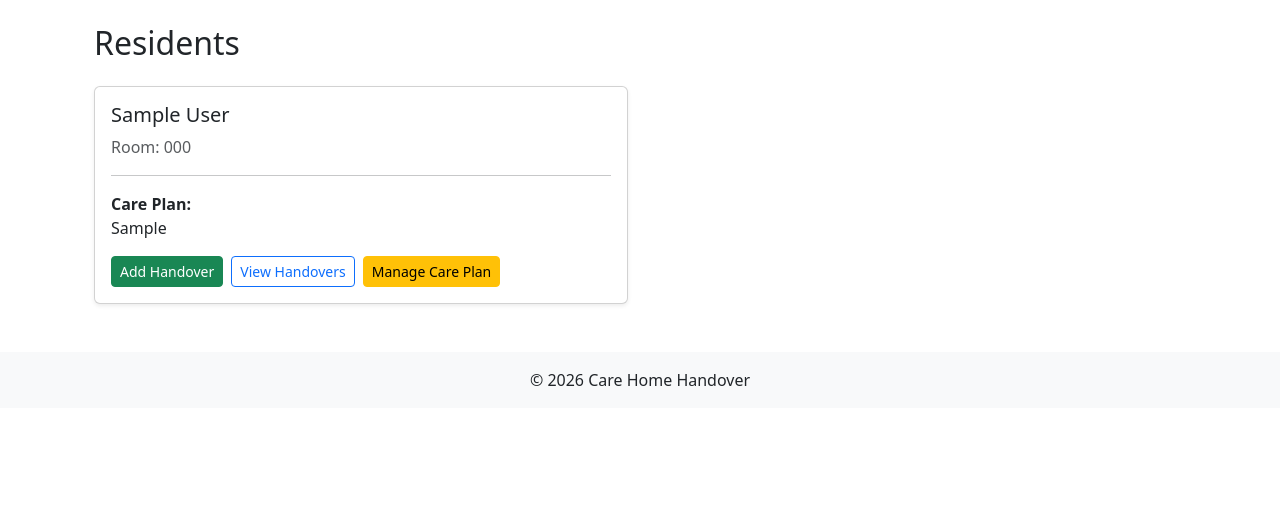
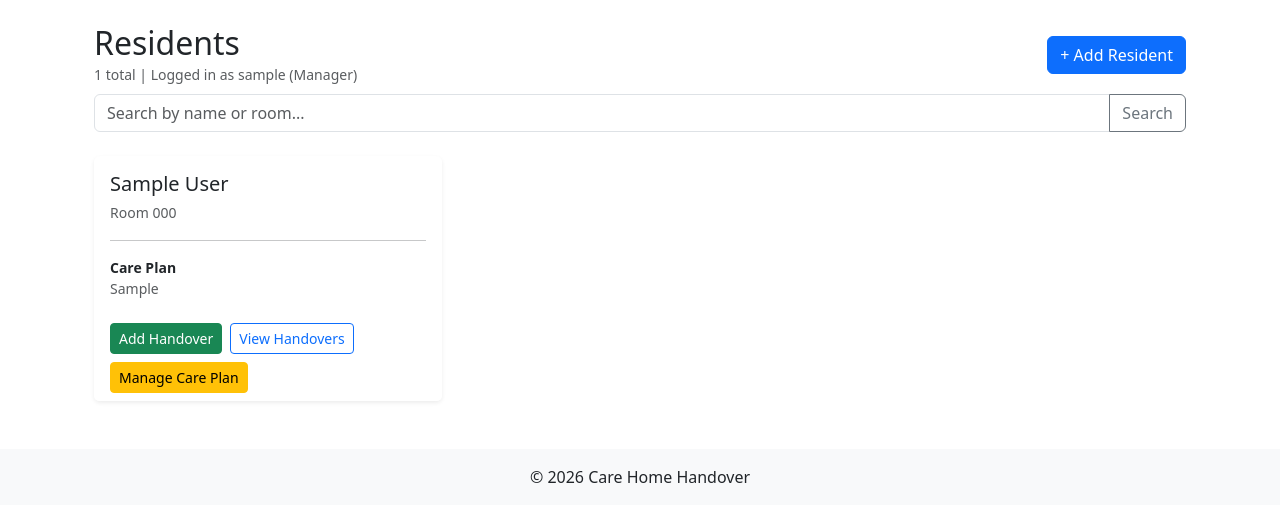
Before and after one commit to tolasedairo/carehome_handover, a Django app: page /residents/ in a window 1280 px wide. Shown: the part 61-583 px from the top of the page. Run offline with Django 5.2, Linux system fonts and the light colour scheme; a user stored in the database is signed in; tables that the repository leaves empty hold one stand-in row (values such as "Sample post").

Commit message:
feat: Add search and pagination to residents list with improved template layout

```diff
--- a/carehome/templates/carehome/residents_list.html
+++ b/carehome/templates/carehome/residents_list.html
@@ -2,57 +2,164 @@
 
 {% block content %}
 <div class="container mt-4">
-    <h2 class="mb-4">Residents</h2>
 
+  <!-- Section Header -->
+  <div class="d-flex justify-content-between align-items-center mb-2">
+    <div>
+      <h2 class="mb-0">Residents</h2>
+      <small class="text-muted">
+        {{ residents.paginator.count }} total |
+        Logged in as {{ user.username }} ({{ user.role|title }})
+      </small>
+    </div>
+
+    {% if user.role == 'manager' %}
+      <a href="#" class="btn btn-primary">
+        + Add Resident
+      </a>
+    {% endif %}
+  </div>
+
+  <!-- Search -->
+  <form method="get" class="mb-4">
+    <div class="input-group">
+      <input
+        type="text"
+        name="q"
+        class="form-control"
+        placeholder="Search by name or room..."
+        value="{{ request.GET.q|default:'' }}"
+      />
+      <button class="btn btn-outline-secondary" type="submit">
+        Search
+      </button>
+      {% if request.GET.q %}
+        <a href="{% url 'residents_list' %}" class="btn btn-outline-danger">
+          Clear
+        </a>
+      {% endif %}
+    </div>
+  </form>
+
+  <!-- Residents Grid -->
   <div class="row">
     {% for resident in residents %}
-        <div class="col-md-6 mb-4">
-            <div class="card shadow-sm">
+      <div class="col-md-6 col-lg-4 mb-4">
+        <div class="card shadow-sm border-0 h-100">
+
           <div class="card-body">
 
-                    <h5 class="card-title">
+            <!-- Resident Info -->
+            <h5 class="card-title mb-1">
               {{ resident.first_name }} {{ resident.last_name }}
             </h5>
 
-                    <p class="text-muted mb-2">
-                        Room: {{ resident.room_number }}
-                    </p>
+            <small class="text-muted">
+              Room {{ resident.room_number }}
+            </small>
 
             {% if user.role == 'manager' or user.role == 'senior_carer' %}
               <hr>
-                        <p>
-                            <strong>Care Plan:</strong><br>
-                            {{ resident.care_plan|default:"No care plan available" }}
+              <div class="small">
+                <strong>Care Plan</strong>
+                <p class="mb-0 text-muted">
+                  {{ resident.care_plan|default:"No care plan recorded." }}
                 </p>
+              </div>
             {% endif %}
 
-                    <div class="mt-3 d-flex flex-wrap gap-2">
+          </div>
 
-                        <a href="{% url 'create_handover' resident.id %}"
-                           class="btn btn-success btn-sm">
+          <!-- Action Buttons -->
+          <div class="card-footer bg-white border-0">
+            <div class="d-flex flex-wrap gap-2">
+
+              <a
+                href="{% url 'create_handover' resident.id %}"
+                class="btn btn-success btn-sm"
+              >
                 Add Handover
               </a>
 
-                        <a href="{% url 'resident_handovers' resident.id %}"
-                           class="btn btn-outline-primary btn-sm">
+              <a
+                href="{% url 'resident_handovers' resident.id %}"
+                class="btn btn-outline-primary btn-sm"
+              >
                 View Handovers
               </a>
 
               {% if user.role == 'manager' or user.role == 'senior_carer' %}
-                            <a href="{% url 'manage_careplan' resident.id %}"
-                               class="btn btn-warning btn-sm">
+                <a
+                  href="{% url 'manage_careplan' resident.id %}"
+                  class="btn btn-warning btn-sm"
+                >
                   Manage Care Plan
                 </a>
               {% endif %}
 
             </div>
+          </div>
 
         </div>
       </div>
+    {% empty %}
+      <div class="col-12">
+        <div class="alert alert-info">
+          No residents found.
         </div>
-        {% empty %}
-            <p>No residents available.</p>
+      </div>
     {% endfor %}
   </div>
+
+  <!-- Pagination -->
+  {% if residents.has_other_pages %}
+    <nav class="mt-4">
+      <ul class="pagination justify-content-center">
+
+        {% if residents.has_previous %}
+          <li class="page-item">
+            <a class="page-link"
+               href="?q={{ request.GET.q|default:'' }}&page={{ residents.previous_page_number }}">
+              Previous
+            </a>
+          </li>
+        {% else %}
+          <li class="page-item disabled">
+            <span class="page-link">Previous</span>
+          </li>
+        {% endif %}
+
+        {% for num in residents.paginator.page_range %}
+          {% if residents.number == num %}
+            <li class="page-item active">
+              <span class="page-link">{{ num }}</span>
+            </li>
+          {% else %}
+            <li class="page-item">
+              <a class="page-link"
+                 href="?q={{ request.GET.q|default:'' }}&page={{ num }}">
+                {{ num }}
+              </a>
+            </li>
+          {% endif %}
+        {% endfor %}
+
+        {% if residents.has_next %}
+          <li class="page-item">
+            <a class="page-link"
+               href="?q={{ request.GET.q|default:'' }}&page={{ residents.next_page_number }}">
+              Next
+            </a>
+          </li>
+        {% else %}
+          <li class="page-item disabled">
+            <span class="page-link">Next</span>
+          </li>
+        {% endif %}
+
+      </ul>
+    </nav>
+  {% endif %}
+
 </div>
 {% endblock %}
--- a/carehome/views.py
+++ b/carehome/views.py
@@ -1,58 +1,80 @@
 from django.shortcuts import render, redirect, get_object_or_404
 from django.contrib.auth.decorators import login_required
+from django.core.paginator import Paginator
+from django.db.models import Q
+
 from .models import Resident, Handover
 from .forms import HandoverForm
 from .decorators import role_required
 
 
-# Home page
+# ==============================
+# Home Page
+# ==============================
 def home(request):
     return render(request, "carehome/home.html")
 
 
-#  Residents views
+# ==============================
+# Residents List View
+# ==============================
 @login_required
 @role_required(['manager', 'senior_carer', 'carer'])
 def residents_list(request):
-    """
-    All roles can see residents.
-    Managers & senior carers see care plan.
-    Carers see basic info only.
-    """
-    residents = Resident.objects.all()
+    query = request.GET.get('q', '').strip()
+
+    residents = Resident.objects.all().order_by('last_name', 'first_name')
+
+    if query:
+        residents = residents.filter(
+            Q(first_name__icontains=query) |
+            Q(last_name__icontains=query) |
+            Q(room_number__icontains=query)
+        ).distinct()
+
+    paginator = Paginator(residents, 10)  # 10 residents per page
+    page_number = request.GET.get('page')
+    page_obj = paginator.get_page(page_number)
 
     context = {
-        'residents': residents,
-        'user_role': request.user.role
+        'residents': page_obj,
+        'page_obj': page_obj,
+        'query': query,
     }
 
     return render(request, 'carehome/residents_list.html', context)
 
 
-
-# Handovers views
+# ==============================
+# All Handovers List
+# ==============================
 @login_required
 @role_required(['manager', 'senior_carer', 'carer'])
 def handover_list(request):
-    """List all handovers depending on user role."""
     user_role = request.user.role
 
     if user_role in ['manager', 'senior_carer']:
-        handovers = Handover.objects.all().order_by('-created_at')
-    else:  # carer
-        handovers = Handover.objects.all().only(
-            'resident', 'shift', 'notes', 'created_at'
-        ).order_by('-created_at')
+        handovers = Handover.objects.select_related('resident', 'created_by') \
+            .order_by('-created_at')
+    else:
+        # Carers see limited fields (performance optimization)
+        handovers = Handover.objects.select_related('resident') \
+            .only('resident', 'shift', 'notes', 'created_at') \
+            .order_by('-created_at')
 
-    return render(request, 'carehome/handover_list.html', {
+    context = {
         'handovers': handovers
-    })
+    }
+
+    return render(request, 'carehome/handover_list.html', context)
 
 
+# ==============================
+# Create Handover
+# ==============================
 @login_required
 @role_required(['manager', 'senior_carer', 'carer'])
 def create_handover(request, resident_id):
-    """Create a new handover for a resident."""
     resident = get_object_or_404(Resident, id=resident_id)
 
     if request.method == 'POST':
@@ -66,55 +88,69 @@ def create_handover(request, resident_id):
     else:
         form = HandoverForm()
 
-    return render(request, 'carehome/create_handover.html', {
+    context = {
         'form': form,
         'resident': resident
-    })
+    }
+
+    return render(request, 'carehome/create_handover.html', context)
 
 
+# ==============================
+# Resident Handovers
+# ==============================
 @login_required
 @role_required(['manager', 'senior_carer', 'carer'])
 def resident_handovers(request, resident_id):
-    """View all handovers for a single resident."""
     resident = get_object_or_404(Resident, id=resident_id)
-    handovers = resident.handovers.all().order_by('-created_at')
 
-    return render(request, 'carehome/resident_handovers.html', {
+    handovers = resident.handovers.select_related('created_by') \
+        .order_by('-created_at')
+
+    context = {
         'resident': resident,
         'handovers': handovers
-    })
+    }
+
+    return render(request, 'carehome/resident_handovers.html', context)
 
 
-#  Dashboard view
+# ==============================
+# Dashboard (Manager + Senior Only)
+# ==============================
 @login_required
 @role_required(['manager', 'senior_carer'])
 def dashboard(request):
-    """Dashboard showing summary info and recent handovers."""
     residents_count = Resident.objects.count()
     handovers_count = Handover.objects.count()
-    recent_handovers = Handover.objects.all().order_by('-created_at')[:5]
+
+    recent_handovers = Handover.objects.select_related('resident') \
+        .order_by('-created_at')[:5]
 
     context = {
         'residents_count': residents_count,
         'handovers_count': handovers_count,
         'recent_handovers': recent_handovers,
-        'user_role': request.user.role
     }
 
     return render(request, 'carehome/dashboard.html', context)
 
 
-# Care plan management (manager and senior_carer only)
+# ==============================
+# Manage Care Plan
+# ==============================
 @login_required
 @role_required(['manager', 'senior_carer'])
 def manage_careplan(request, resident_id):
     resident = get_object_or_404(Resident, id=resident_id)
 
     if request.method == 'POST':
-        resident.care_plan = request.POST.get('care_plan')
+        resident.care_plan = request.POST.get('care_plan', '').strip()
         resident.save()
         return redirect('residents_list')
 
-    return render(request, 'carehome/manage_careplan.html', {
+    context = {
         'resident': resident
-    })
+    }
+
+    return render(request, 'carehome/manage_careplan.html', context)
```
Also changed, not shown: carehome/forms.py (line endings or trailing spaces). Lines whose indentation alone changed are shown as unchanged.
